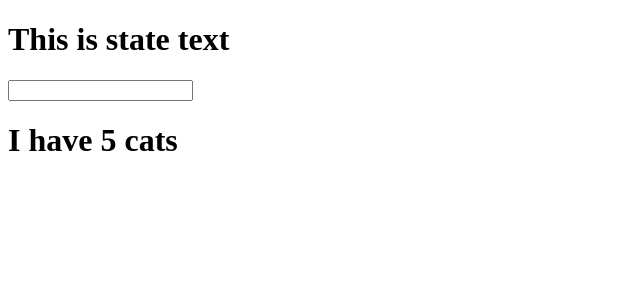
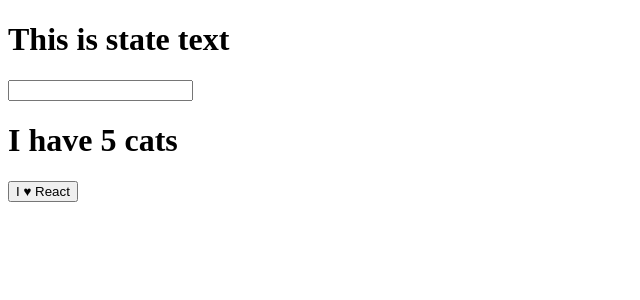
Before and after one commit to AlexMac7/react-fundamentals, a React (Create React App) app: page / in a window 1280 px wide. Shown: the top 300 px of the page, without its empty margins (0-640 px from the left). Built offline with nearby package versions, Linux system fonts and the light colour scheme.

Commit message:
Use props.children to access nested data

```diff
--- a/src/App.js
+++ b/src/App.js
@@ -13,15 +13,15 @@
     }
 
     render () {
-        let text = this.props.text;
         let cat = this.props.cat;
 
         return (
             //wrap jsx elements in a parent node to return multiple nodes
             <div>
                 <h1 className="">{this.state.text}</h1>
-                <Widget update={this.update.bind(this)}/>
+                <Widget update={this.update.bind(this)} />
                 <h1 className="">{`I have ${cat} cats`}</h1>
+                <Button>I <Heart /> React</Button>
             </div>
         );
     }
@@ -32,8 +32,14 @@
     cat: PropTypes.number.isRequired,
 }
 
+class Heart extends React.Component {
+    render () {
+        return <span>&hearts;</span>
+    }
+}
+
 //stateless function component below, obviously can't have state like the class component
-const Widget = (props) =>
-    <input type="text" onChange={props.update}/>;
+const Widget = (props) => <input type="text" onChange={props.update}/>;
+const Button = (props) => <button>{props.children}</button>
 
 export default App;
```
